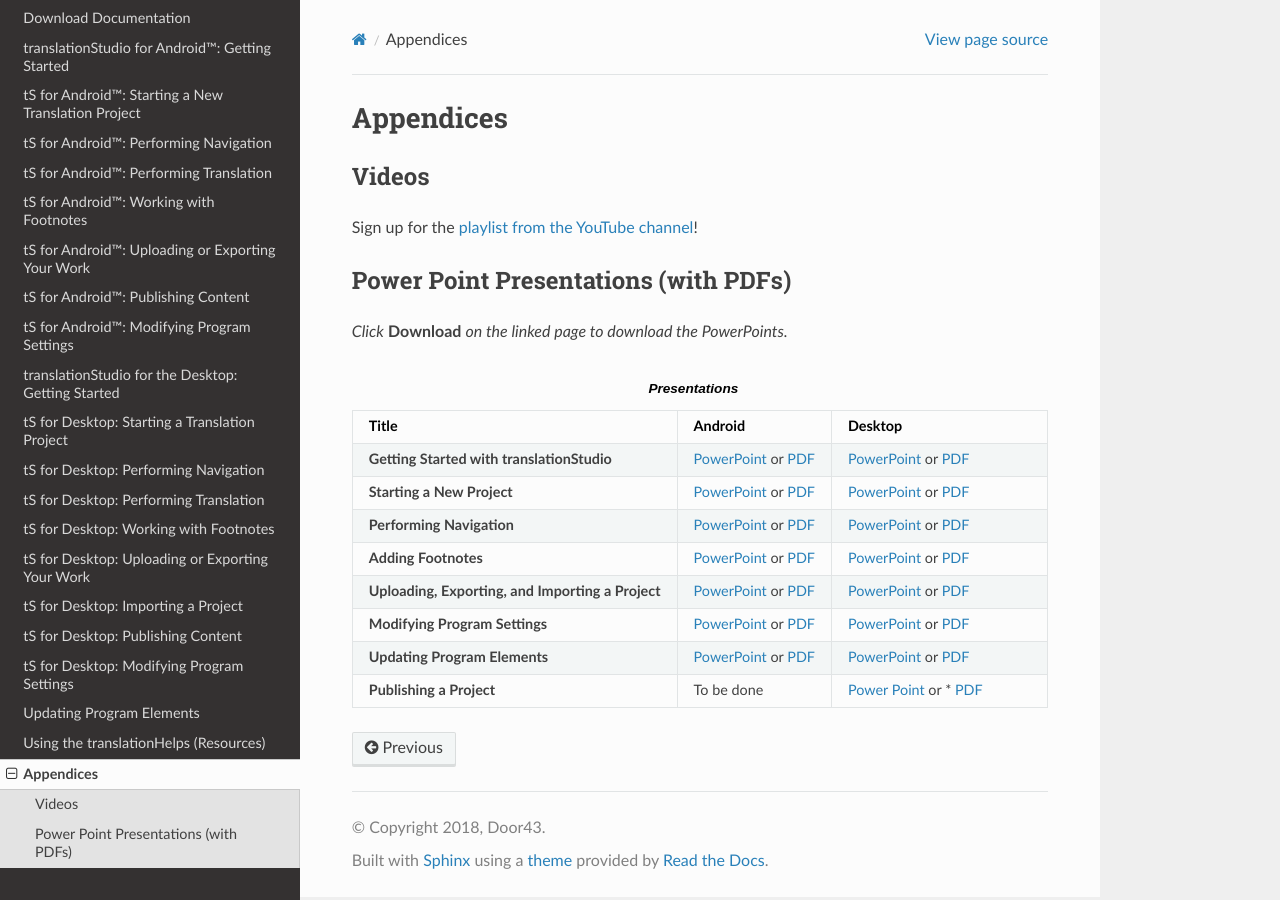
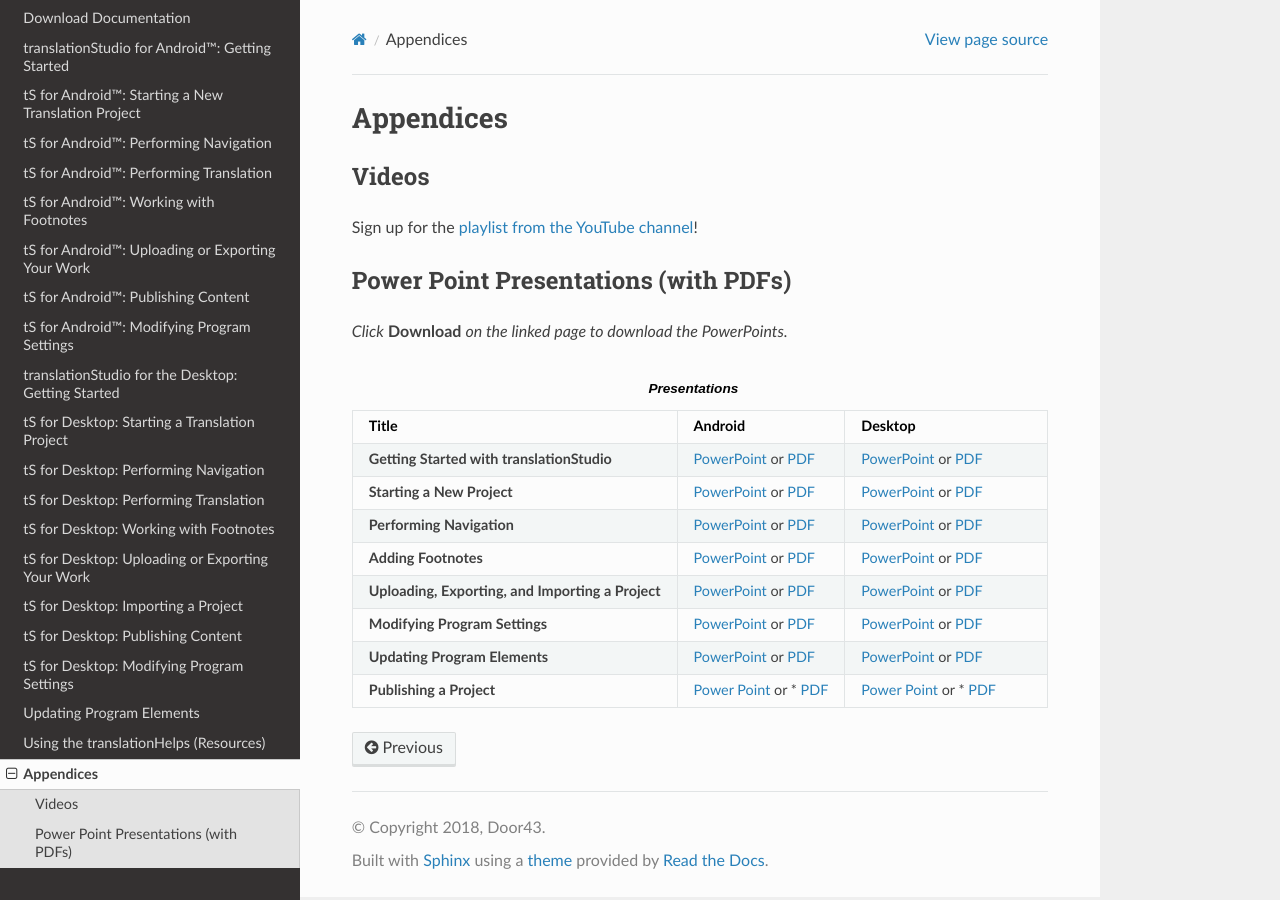
Before and after one commit to unfoldingWord-dev/translationStudio-Info, a Sphinx documentation site: the page built from docs/Appendix.rst, in a window 1280 px wide. Built offline with Sphinx 7.4.7 and the Read the Docs theme 2.0.0, drawn with Linux system fonts in a browser that asks for light colours; pages that are not in the unit, such as notebooks, are missing from menus.

Commit message:
Update Appendix.rst

```diff
--- a/docs/Appendix.rst
+++ b/docs/Appendix.rst
@@ -68,7 +68,5 @@ Power Point Presentations (with PDFs)
      - `PowerPoint <https://github.com/unfoldingWord-dev/translationStudio-Info/blob/master/docs/DUpdate.pptx>`_ or `PDF <https://github.com/unfoldingWord-dev/translationStudio-Info/blob/master/docs/DUpdate.pdf>`_
 
    * - **Publishing a Project**
-     - To be done
+     - `Power Point <https://github.com/unfoldingWord-dev/translationStudio-Info/blob/master/docs/APublish.pptx>`_ or * `PDF <https://github.com/unfoldingWord-dev/translationStudio-Info/blob/master/docs/APublish.pdf>`_
      - `Power Point <https://github.com/unfoldingWord-dev/translationStudio-Info/blob/master/docs/DPublish.pptx>`_ or * `PDF <https://github.com/unfoldingWord-dev/translationStudio-Info/blob/master/docs/DPublish.pdf>`_
-..     - `Power Point <https://github.com/unfoldingWord-dev/translationStudio-Info/blob/master/docs/APublish.pptx>`_ or * `PDF <https://github.com/unfoldingWord-dev/translationStudio-Info/blob/master/docs/APublish.pdf>`_
-..    -
```
